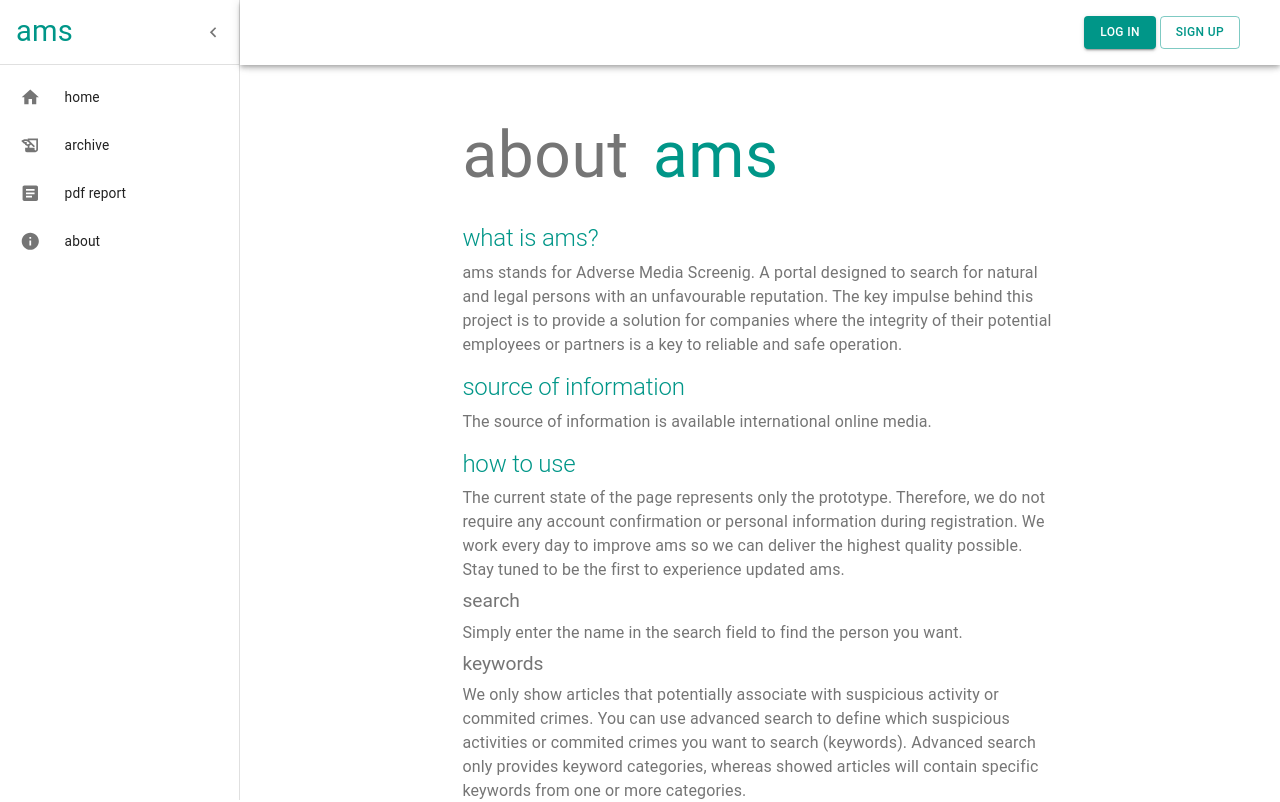
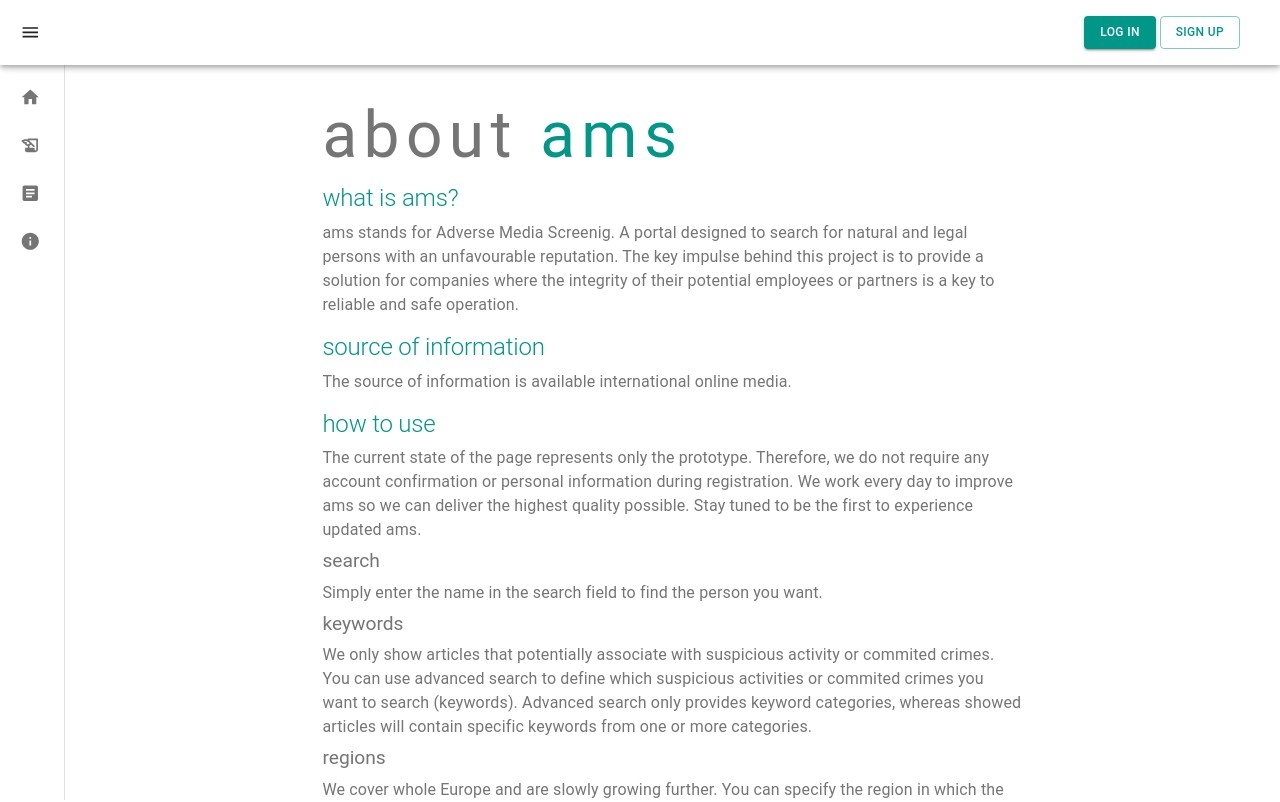
Before and after one commit to FIIT-TEAM8/application_web, a React (Create React App) app in the folder frontend/: page /about in a window 1280 px wide. Shown: the top 802 px of the page. Built offline with nearby package versions, Linux system fonts and the light colour scheme.

Commit message:
refactor

```diff
--- a/frontend/package.json
+++ b/frontend/package.json
@@ -10,6 +10,7 @@
     "@testing-library/jest-dom": "^5.15.0",
     "@testing-library/react": "^11.2.7",
     "@testing-library/user-event": "^12.8.3",
+    "chokidar": "^3.5.3",
     "formik": "^2.2.9",
     "js-cookie": "^3.0.1",
     "jspdf": "^2.5.1",
--- a/frontend/src/Components/AboutPage.jsx
+++ b/frontend/src/Components/AboutPage.jsx
@@ -2,6 +2,8 @@ import { Typography, Grid, Link, IconButton } from "@mui/material";
 import { useWindowSize } from "../Utils/Screen";
 import { useUser } from "../Utils/UserContext";
 import DeleteIcon from "@mui/icons-material/Delete";
+import { theme } from "../Style/Theme";
+import MainHeading from "./MainHeading";
 
 export default function AboutPage() {
     const { width } = useWindowSize();
@@ -18,34 +20,13 @@ export default function AboutPage() {
     };
 
     return (
-        <Grid container
-            style={searchDivStyle}
-        >
-            <Grid container
-                spacing={3}
-                direction={"row"}
-            >
+        <Grid container style={searchDivStyle}>
             <Grid item>
-                    <Typography component="h1" fontSize={"4rem"} color="secondary">
-                    about
-                    </Typography>
+                <MainHeading text={"about ams"}/>
             </Grid>
+            <Grid container spacing={2} mt={0.5} direction={"column"}>
                 <Grid item>
-                    <Typography component="h1" fontSize={"4rem"} color="primary">
-                    ams
-                    </Typography>
-                </Grid>
-            </Grid>
-            <Grid container
-                spacing={2}
-                mt={0.5}
-                direction={"column"}
-            >
-                <Grid item>
-                    <Grid container
-                        spacing={1}
-                        direction={"column"}
-                    >
+                    <Grid container spacing={1} direction={"column"}>
                         <Grid item>
                             <Typography variant="h2" color="primary">
                                 what is ams?
@@ -53,16 +34,17 @@ export default function AboutPage() {
                         </Grid>
                         <Grid item>
                             <Typography color="secondary" fontSize={"1rem"}>
-                            ams stands for Adverse Media Screenig. A portal designed to search for natural and legal persons with an unfavourable reputation. The key impulse behind this project is to provide a solution for companies where the integrity of their potential employees or partners is a key to reliable and safe operation.
+                                ams stands for Adverse Media Screenig. A portal designed to search
+                                for natural and legal persons with an unfavourable reputation. The
+                                key impulse behind this project is to provide a solution for
+                                companies where the integrity of their potential employees or
+                                partners is a key to reliable and safe operation.
                             </Typography>
                         </Grid>
                     </Grid>
                 </Grid>
                 <Grid item>
-                    <Grid container
-                        spacing={1}
-                        direction={"column"}
-                    >
+                    <Grid container spacing={1} direction={"column"}>
                         <Grid item>
                             <Typography variant="h2" color="primary">
                                 source of information
@@ -76,23 +58,22 @@ export default function AboutPage() {
                     </Grid>
                 </Grid>
                 <Grid item>
-                    <Grid container
-                        spacing={1}
-                        direction={"column"}
-                    >
+                    <Grid container spacing={1} direction={"column"}>
                         <Grid item>
                             <Typography variant="h2" color="primary">
                                 how to use
                             </Typography>
                         </Grid>
                         <Grid item>
-                            <Grid container
-                                spacing={1}
-                                direction={"column"}
-                            >
+                            <Grid container spacing={1} direction={"column"}>
                                 <Grid item>
                                     <Typography color="secondary" fontSize={"1rem"}>
-                                    The current state of the page represents only the prototype. Therefore, we do not require any account confirmation or personal information during registration. We work every day to improve ams so we can deliver the highest quality possible. Stay tuned to be the first to experience updated ams.
+                                        The current state of the page represents only the prototype.
+                                        Therefore, we do not require any account confirmation or
+                                        personal information during registration. We work every day
+                                        to improve ams so we can deliver the highest quality
+                                        possible. Stay tuned to be the first to experience updated
+                                        ams.
                                     </Typography>
                                 </Grid>
                                 <Grid item>
@@ -102,7 +83,8 @@ export default function AboutPage() {
                                 </Grid>
                                 <Grid item>
                                     <Typography color="secondary" fontSize={"1rem"}>
-                                    Simply enter the name in the search field to find the person you want.
+                                        Simply enter the name in the search field to find the person
+                                        you want.
                                     </Typography>
                                 </Grid>
                                 <Grid item>
@@ -112,7 +94,12 @@ export default function AboutPage() {
                                 </Grid>
                                 <Grid item>
                                     <Typography color="secondary" fontSize={"1rem"}>
-                                    We only show articles that potentially associate with suspicious activity or commited crimes. You can use advanced search to define which suspicious activities or commited crimes you want to search (keywords). Advanced search only provides keyword categories, whereas showed articles will contain specific keywords from one or more categories.
+                                        We only show articles that potentially associate with
+                                        suspicious activity or commited crimes. You can use advanced
+                                        search to define which suspicious activities or commited
+                                        crimes you want to search (keywords). Advanced search only
+                                        provides keyword categories, whereas showed articles will
+                                        contain specific keywords from one or more categories.
                                     </Typography>
                                 </Grid>
                                 <Grid item>
@@ -122,7 +109,9 @@ export default function AboutPage() {
                                 </Grid>
                                 <Grid item>
                                     <Typography color="secondary" fontSize={"1rem"}>
-                                    We cover whole Europe and are slowly growing further. You can specify the region in which the article was published in the advanced search.
+                                        We cover whole Europe and are slowly growing further. You
+                                        can specify the region in which the article was published in
+                                        the advanced search.
                                     </Typography>
                                 </Grid>
                                 <Grid item>
@@ -132,7 +121,9 @@ export default function AboutPage() {
                                 </Grid>
                                 <Grid item>
                                     <Typography color="secondary" fontSize={"1rem"}>
-                                    We provide view of articles from our archive based on the article URL. This feature is useful in case the article is deleted in the original source.
+                                        We provide view of articles from our archive based on the
+                                        article URL. This feature is useful in case the article is
+                                        deleted in the original source.
                                     </Typography>
                                 </Grid>
                                 <Grid item>
@@ -142,7 +133,13 @@ export default function AboutPage() {
                                 </Grid>
                                 <Grid item>
                                     <Typography color="secondary" fontSize={"1rem"}>
-                                    We offer registered users the feature of storing important articles, this feature is called pdf report. User can generate a pdf report from stored articles. Simply add interesting article to pdf report with small button next to article title. You can combine articles from multiple searches. After the pdf report is done, click on download in the pdf report section and you're done!
+                                        We offer registered users the feature of storing important
+                                        articles, this feature is called pdf report. User can
+                                        generate a pdf report from stored articles. Simply add
+                                        interesting article to pdf report with small button next to
+                                        article title. You can combine articles from multiple
+                                        searches. After the pdf report is done, click on download in
+                                        the pdf report section and you're done!
                                     </Typography>
                                 </Grid>
                             </Grid>
@@ -150,10 +147,7 @@ export default function AboutPage() {
                     </Grid>
                 </Grid>
                 <Grid item>
-                    <Grid container
-                        spacing={1}
-                        direction={"column"}
-                    >
+                    <Grid container spacing={1} direction={"column"}>
                         <Grid item>
                             <Typography variant="h2" color="primary">
                                 advanced use
@@ -161,16 +155,21 @@ export default function AboutPage() {
                         </Grid>
                         <Grid item>
                             <Typography color="secondary" fontSize={"1rem"}>
-                            We provide direct access to articles via API for demanding users. Visit the <Link href="https://app.swaggerhub.com/apis-docs/AMS89/AMS/1.0.0" target="_blank" rel="noopener">documentation page</Link> to take quick bearing.
+                                We provide direct access to articles via API for demanding users.
+                                Visit the{" "}
+                                <Link
+                                    href="https://app.swaggerhub.com/apis-docs/AMS89/AMS/1.0.0"
+                                    target="_blank"
+                                    rel="noopener">
+                                    documentation page
+                                </Link>{" "}
+                                to take quick bearing.
                             </Typography>
                         </Grid>
                     </Grid>
                 </Grid>
                 <Grid item>
-                    <Grid container
-                        spacing={1}
-                        direction={"column"}
-                    >
+                    <Grid container spacing={1} direction={"column"}>
                         <Grid item>
                             <Typography variant="h2" color="primary">
                                 contact us
@@ -178,7 +177,15 @@ export default function AboutPage() {
                         </Grid>
                         <Grid item>
                             <Typography color="secondary" fontSize={"1rem"}>
-                            If you have something on your mind or just want to talk, contact us on <Link href={`mailto:tim8.fiit.stuba@gmail.com`} target="_blank" rel="noopener">tim8.fiit.stuba@gmail.com</Link>.
+                                If you have something on your mind or just want to talk, contact us
+                                on{" "}
+                                <Link
+                                    href={`mailto:tim8.fiit.stuba@gmail.com`}
+                                    target="_blank"
+                                    rel="noopener">
+                                    tim8.fiit.stuba@gmail.com
+                                </Link>
+                                .
                             </Typography>
                         </Grid>
                     </Grid>
@@ -186,4 +193,4 @@ export default function AboutPage() {
             </Grid>
         </Grid>
     );
-};
+}
--- /dev/null
+++ b/frontend/src/Components/MainHeading.jsx
@@ -0,0 +1,25 @@
+import { Typography } from "@mui/material";
+import React from "react";
+import { theme } from "../Style/Theme";
+
+export default function MainHeading({ text }) {
+    const splitText = text.split(" ");
+
+    const colors = theme.palette
+    const mainColor = splitText.length > 1 ? "secondary" : "primary"
+
+    const firstWord = splitText[0];
+    splitText.shift();
+
+
+    return (
+        <Typography
+            sx={{ lineHeight: "3.5rem", letterSpacing: ".4rem" }}
+            component="h1"
+            fontSize={"4rem"}
+            color={mainColor}>
+            <span >{firstWord}</span>{" "}
+            <span style={{ color: colors.primary.main }}>{splitText.join(" ")}</span>
+        </Typography>
+    );
+}
--- a/frontend/src/Components/MainNavigation.jsx
+++ b/frontend/src/Components/MainNavigation.jsx
@@ -109,12 +109,6 @@ export default function MainNavigation() {
     const { width, height } = useWindowSize();
     const isMobile = width < 768;
 
-    useEffect(() => {
-        if (height && !isMobile) {
-            setIsOpen(true);
-        }
-    }, [width]);
-
     const handleDrawerOpen = () => {
         setIsOpen(true);
     };
--- a/frontend/src/Components/ReportPDF.jsx
+++ b/frontend/src/Components/ReportPDF.jsx
@@ -1,6 +1,14 @@
 // @ts-nocheck
-import { Typography, Grid, Stack, CircularProgress, Button, Dialog,
-     DialogTitle, DialogContent } from "@mui/material";
+import {
+    Typography,
+    Grid,
+    Stack,
+    CircularProgress,
+    Button,
+    Dialog,
+    DialogTitle,
+    DialogContent,
+} from "@mui/material";
 import { useWindowSize } from "../Utils/Screen";
 import { useUser } from "../Utils/UserContext";
 import { useEffect, useState } from "react";
@@ -8,6 +16,7 @@ import { apiCall } from "../Utils/APIConnector";
 import { jsPDF } from "jspdf";
 import ReportItem from "./ReportItem";
 import SuccessSnackbar from "./SuccessSnackbar";
+import MainHeading from "./MainHeading";
 
 export default function ReportPDF() {
     const { width } = useWindowSize();
@@ -24,17 +33,19 @@ export default function ReportPDF() {
     };
 
     useEffect(() => {
-        const articlesIds = articlesInReport.map(article => article.id);
-
-        apiCall(`/api/data/report?ids=[${articlesIds.join(', ')}]`, "GET").then((result) => {
+        const articlesIds = articlesInReport.map((article) => article.id);
+        if (articlesIds.length <= 0) {
+            return;
+        }
+        apiCall(`/api/data/report?ids=[${articlesIds.join(", ")}]`, "GET").then((result) => {
             if (result.ok && result.data && result.data.results) {
                 setArticlesFromReport([...result.data.results]);
                 setIsLoaded(true);
             } else {
-                console.log('Unable to get articles which are in pdf report.');
+                console.log("Unable to get articles which are in pdf report.");
             }
         });
-    }, []);
+    }, [articlesInReport]);
 
     const handleRemoveArticle = (index, articleId) => {
         let currArticlesFromReport = [...articlesFromReport];
@@ -46,7 +57,7 @@ export default function ReportPDF() {
 
     const handleSnackbarClose = () => {
         setSuccessMsgOpen(false);
-    }
+    };
 
     const downloadPDF = async () => {
         // display loading circle
@@ -54,18 +65,18 @@ export default function ReportPDF() {
 
         // parse string to html
         const parser = new DOMParser();
-        const doc = new jsPDF('p', 'pt', 'a4');
+        const doc = new jsPDF("p", "pt", "a4");
         const pageHeight = doc.internal.pageSize.getHeight();
         const pageWidth = doc.internal.pageSize.getWidth();
         const x = 25; // horizontal starting point in pdf page
-        const lineLength = pageWidth - (x * 2);
+        const lineLength = pageWidth - x * 2;
         let lineHeight, lines, y; // y is vertical starting point in pdf page
 
         for (let i = 0; i < articlesFromReport.length; i++) {
             const articleFromReport = articlesFromReport[i];
             const searchTermLower = articlesInReport[i].searchTerm.toLowerCase();
             // parse article html string to html doc
-            const htmlDoc = parser.parseFromString(articleFromReport.html, 'text/html');
+            const htmlDoc = parser.parseFromString(articleFromReport.html, "text/html");
             y = 30; // vertical starting point in pdf page
 
             // add title
@@ -84,7 +95,7 @@ export default function ReportPDF() {
             // add keywords
             doc.setFontSize(13);
             lineHeight = doc.getLineHeight();
-            let keywordsText = `Keywords: ${articleFromReport.keywords.join(', ')}`
+            let keywordsText = `Keywords: ${articleFromReport.keywords.join(", ")}`;
             lines = doc.splitTextToSize(keywordsText, lineLength);
 
             for (let j = 0; j < lines.length; j++) {
@@ -109,7 +120,9 @@ export default function ReportPDF() {
             doc.setTextColor(30, 144, 255); // rgb for dodger blue
             lineHeight = doc.getLineHeight();
             const link = articleFromReport.link;
-            doc.textWithLink(`${new URL(link).hostname.replace('www.','')}`, x, y, {url: `${link}`});
+            doc.textWithLink(`${new URL(link).hostname.replace("www.", "")}`, x, y, {
+                url: `${link}`,
+            });
             y += lineHeight;
 
             // add some space
@@ -121,7 +134,7 @@ export default function ReportPDF() {
             lines = doc.splitTextToSize(htmlDoc.body.innerText, lineLength);
 
             for (let j = 0; j < lines.length; j++) {
-                if ((y + lineHeight) >= pageHeight) {
+                if (y + lineHeight >= pageHeight) {
                     doc.addPage();
                     y = 30; // reset starting point for new page
                 }
@@ -129,14 +142,14 @@ export default function ReportPDF() {
                 if (lines[j].toLowerCase().includes(searchTermLower)) {
                     doc.setDrawColor(0);
                     doc.setFillColor(255, 255, 0); // rgb for yellow
-                    doc.rect(x, y - lineHeight + 1, lineLength, lineHeight, 'F'); //Fill and Border
+                    doc.rect(x, y - lineHeight + 1, lineLength, lineHeight, "F"); //Fill and Border
                 }
 
                 doc.text(lines[j], x, y);
                 y = y + lineHeight + 1;
             }
 
-            if ((i + 1) < articlesFromReport.length) {
+            if (i + 1 < articlesFromReport.length) {
                 doc.addPage();
             }
         }
@@ -144,8 +157,8 @@ export default function ReportPDF() {
         // display loading circle
         setIsReportGenerating(false);
 
-        doc.save('report.pdf');
-    }
+        doc.save("report.pdf");
+    };
 
     return (
         <>
@@ -155,54 +168,56 @@ export default function ReportPDF() {
                 handleClose={handleSnackbarClose}
             />
             <Dialog open={isReportGenerating}>
-                <DialogTitle>
-                    We are generating your report...
-                </DialogTitle>
+                <DialogTitle>We are generating your report...</DialogTitle>
                 <DialogContent align="center">
                     <CircularProgress size={50} thickness={2} color="primary" />
                 </DialogContent>
             </Dialog>
             {/* Main content of the page starts here */}
-            <Grid container style={searchDivStyle} justifyContent="space-between" alignItems="center">
-                <Grid item xs={8}>
-                    <Typography variant="h1" color="primary">
-                        pdf report
-                    </Typography>
+            <Grid
+                container
+                style={searchDivStyle}
+                justifyContent="space-between"
+                alignItems="center">
+                <Grid item xs={12} md={8}>
+                    <MainHeading text={"pdf report"}/>
                 </Grid>
-                {articlesInReport.length > 0 ?
-                    (isLoaded ?
-                        (<>
-                            <Grid item xs={4} textAlign="end">
+                {articlesInReport.length > 0 ? (
+                    isLoaded ? (
+                        <>
+                            <Grid item xs={12} md={4} lg={2} textAlign="end">
                                 <Button
+                                    fullWidth
                                     size="large"
                                     variant="contained"
                                     color="primary"
-                                    onClick={downloadPDF}
-                                >
+                                    onClick={downloadPDF}>
                                     Download
                                 </Button>
                             </Grid>
                             <Grid item xs={12}>
-                                <Stack spacing={6} sx={{ pt: 4}}>
-                                    {articlesFromReport.map((article, index) =>
+                                <Stack spacing={6} sx={{ pt: 4 }}>
+                                    {articlesFromReport.map((article, index) => (
                                         <ReportItem
                                             article={article}
                                             index={index}
                                             handleRemoveArticle={handleRemoveArticle}
                                             articlesInReport={articlesInReport}
                                         />
-                                    )}
+                                    ))}
                                 </Stack>
                             </Grid>
-                        </>)
-                    :
-                    (<Grid item xs={12} textAlign="center">
+                        </>
+                    ) : (
+                        <Grid item xs={12} textAlign="center">
                             <CircularProgress size={50} thickness={2} color="secondary" />
-                    </Grid>))
-                :
-                (<Grid item xs={12} textAlign="center">
+                        </Grid>
+                    )
+                ) : (
+                    <Grid item xs={12} textAlign="center">
                         <Typography>PDF report is empty.</Typography>
-                </Grid>)}
+                    </Grid>
+                )}
             </Grid>
         </>
     );
--- a/frontend/src/Components/ResultItem.jsx
+++ b/frontend/src/Components/ResultItem.jsx
@@ -1,6 +1,7 @@
 import { Box, Divider, Typography, Link, Stack, Grid } from "@mui/material";
 import ButtonPDF from "./ButtonPDF";
 import { useUser } from "../Utils/UserContext";
+import { theme } from "../Style/Theme";
 
 export default function ResultItem ({item, index}){
     const { user } = useUser();
@@ -25,8 +26,8 @@ export default function ResultItem ({item, index}){
                             </Typography>
                         </Link>
                     </Stack>
-                    <Link style={{ color: '#009688' }} href={item.link} target="_blank" rel="noopener" underline="hover" >
-                        <Typography noWrap variant="h2">
+                    <Link style={{ color: theme.palette.primary.main }} href={item.link} target="_blank" rel="noopener" underline="hover" >
+                        <Typography variant="h2">
                             {item.title}
                         </Typography>
                     </Link>
--- a/frontend/src/Style/Theme.js
+++ b/frontend/src/Style/Theme.js
@@ -8,7 +8,6 @@ export const theme = createTheme({
             main: teal[500],
             light: teal[50],
             dark: teal[900],
-            mediumLight: teal[100],
         },
         secondary: {
             main: grey[600],
@@ -17,7 +16,7 @@ export const theme = createTheme({
         },
         neutral: {
             main: "#fff",
-        }
+        },
     },
     typography: {
         fontSize: 12,
```
Also changed, not shown: frontend/src/Components/ReportItem.jsx (+49 -25 lines), frontend/src/Utils/UserProvider.jsx (+15 -14 lines), 2 other files (tests, documents, lock files or other folders). Lines whose indentation alone changed are shown as unchanged.
